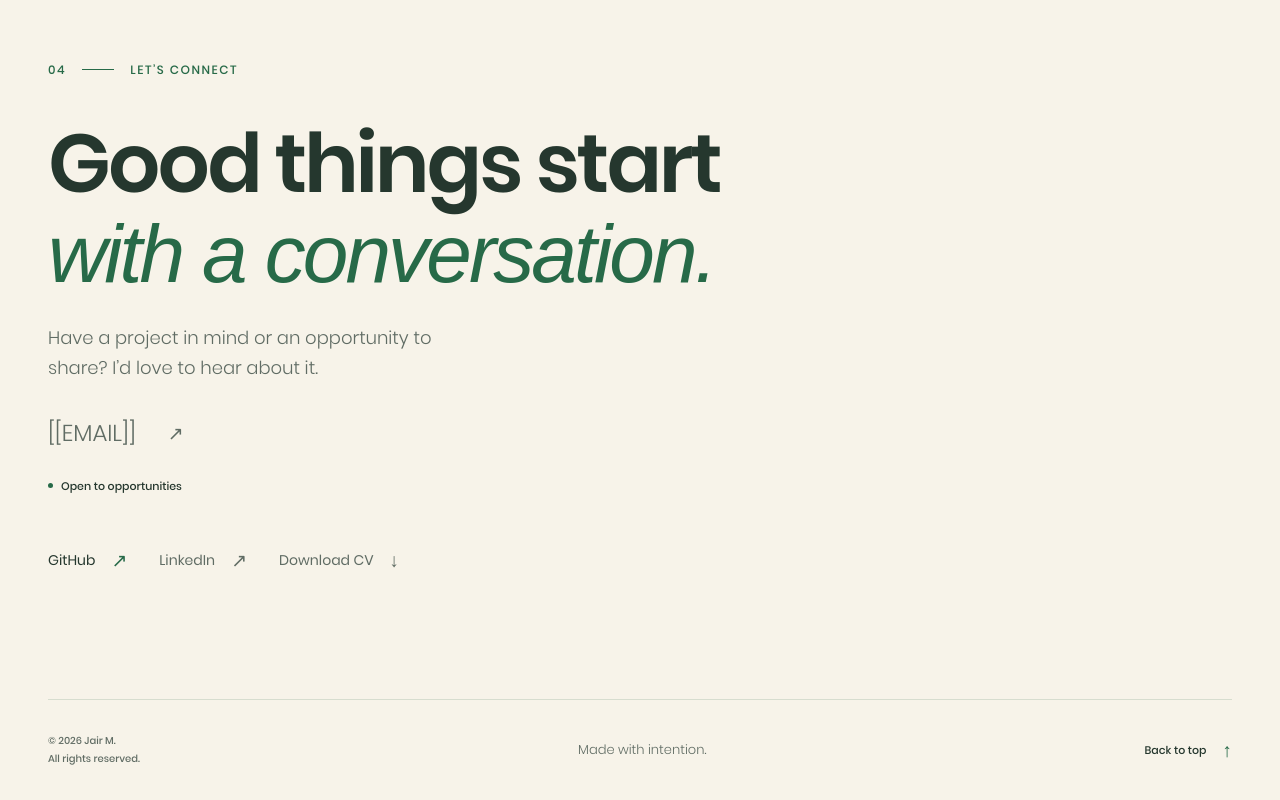
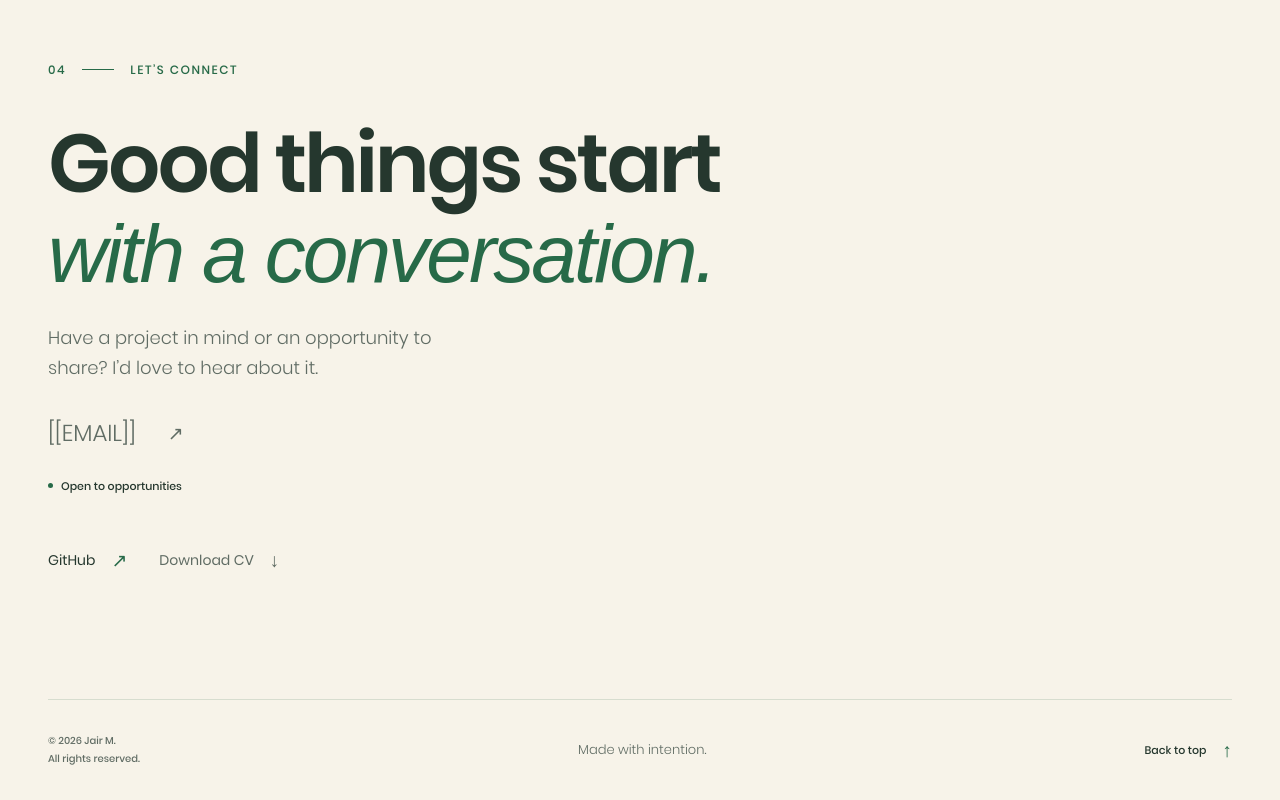
Before and after one commit to JMMM11/Digital-Portafolio, a plain HTML site: page index.html in a window 1280 px wide. Shown: the part 5609-6409 px from the top of the page. Drawn offline with Linux system fonts and the light colour scheme; a web font is replaced by a local one.

Commit message:
quitarndo cosas

```diff
--- a/index.html
+++ b/index.html
@@ -398,7 +398,6 @@
           </div>
           <div class="socials">
             <a class="social-link" href="https://github.com/JMMM11" target="_blank" rel="noopener noreferrer">GitHub<span class="arrow" aria-hidden="true">↗</span></a>
-            <a class="social-link" href="[[LINKEDIN URL]]" target="_blank" rel="noopener noreferrer">LinkedIn<span class="arrow" aria-hidden="true">↗</span></a>
             <!-- DESCARGAR CV: guarda tu PDF en assets/cv.pdf y cambia href a assets/cv.pdf. Hay dos enlaces de CV en este HTML. -->
             <a class="social-link" href="[[CV PATH]]" download>Download CV<span class="arrow" aria-hidden="true">↓</span></a>
           </div>
```
